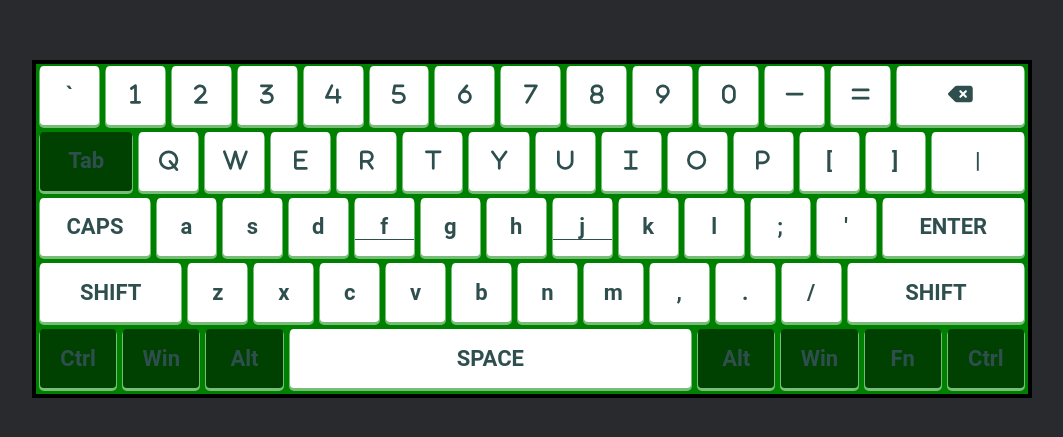
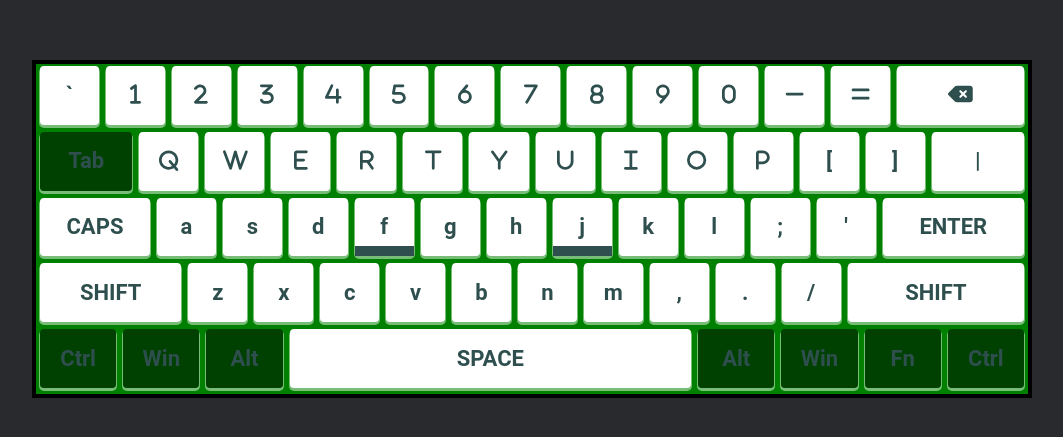
Before and after one commit to leoelicos/typr, a React (Create React App) app: page / in a window 1280 px wide. Shown: the part 171-608 px from the top of the page, without its empty margins (108-1171 px from the left). Built offline with nearby package versions, Linux system fonts and the light colour scheme.

Commit message:
Change borderbottom to pseudo object

```diff
--- a/src/components/Key/key.scss
+++ b/src/components/Key/key.scss
@@ -6,9 +6,17 @@
       justify-content: center;
       width: 100%;
       text-align: center;
-      &.underscore {
+      position: relative;
+      height: 100%;
+      &.underscore::after {
         /* F and J */
-        border-bottom: 1px solid darkslategray;
+        content: '';
+        position: absolute;
+        left: 0;
+        right: 0;
+        top: 0;
+        bottom: 0;
+        border-bottom: 10px solid darkslategray;
       }
     }
   }
```
